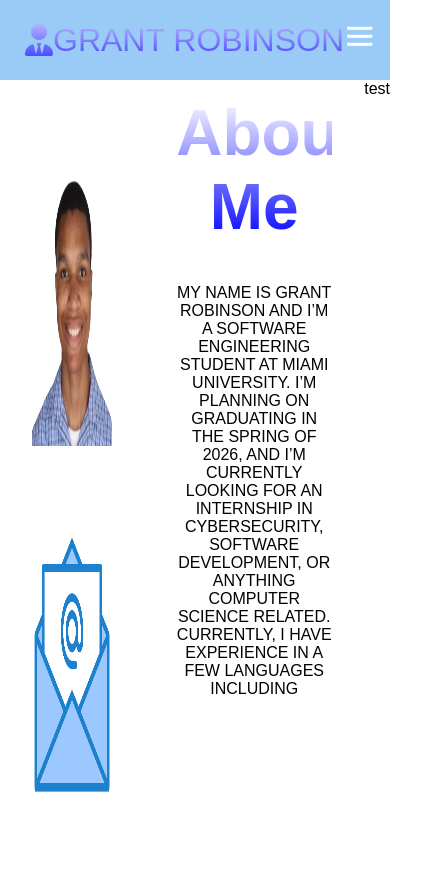
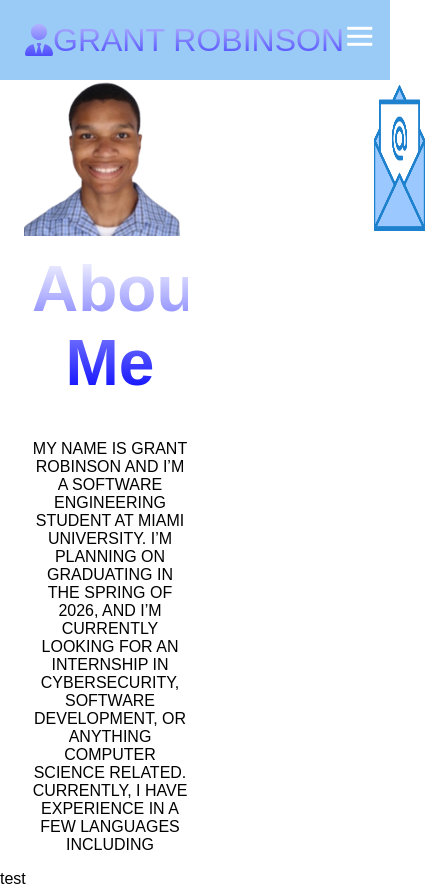
Before and after one commit to grantMU3000/WebPortfolio, a plain HTML site: page about.html in a window 390 px wide. Shown: the whole page, 427 px wide, since content can reach past the window. Before the commit the page ends 851 px from the top, so only its background shows below. Drawn offline with Linux system fonts and the light colour scheme.

Commit message:
Started working on the mobile responsiveness of the about page (Left side of screen)

```diff
--- a/styles.css
+++ b/styles.css
@@ -651,6 +651,32 @@ About Me Page
     width: 100%;
 }
 
+@media screen and (max-width: 768px) {
+    .aboutMe {
+        display: grid;
+        grid-template-columns: auto;
+    }
+
+    .leftImgs {
+        display: flex;
+        width: 100%;
+        margin: 0rem 1.5rem;
+    }
+
+    #pfp__img {
+        height: 100%;
+        width: 40%;
+        margin-right: 6rem;
+    }
+
+    #email__img {
+        margin-top: 0rem;
+        height: 100%;
+        width: 40%;
+        margin-left: 6rem;
+    }
+}
+
 /* Middle */
 .Description {
     width: 40%;
```
